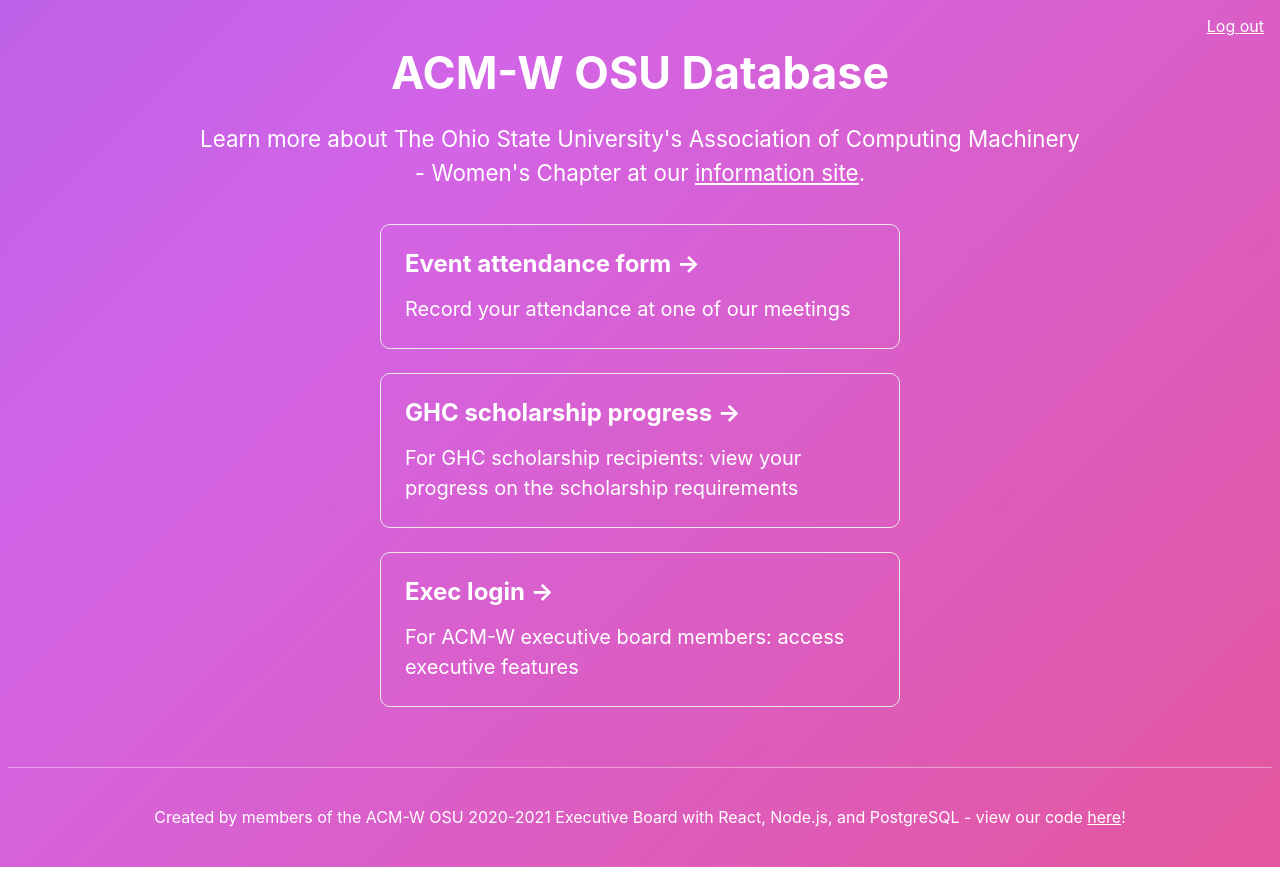
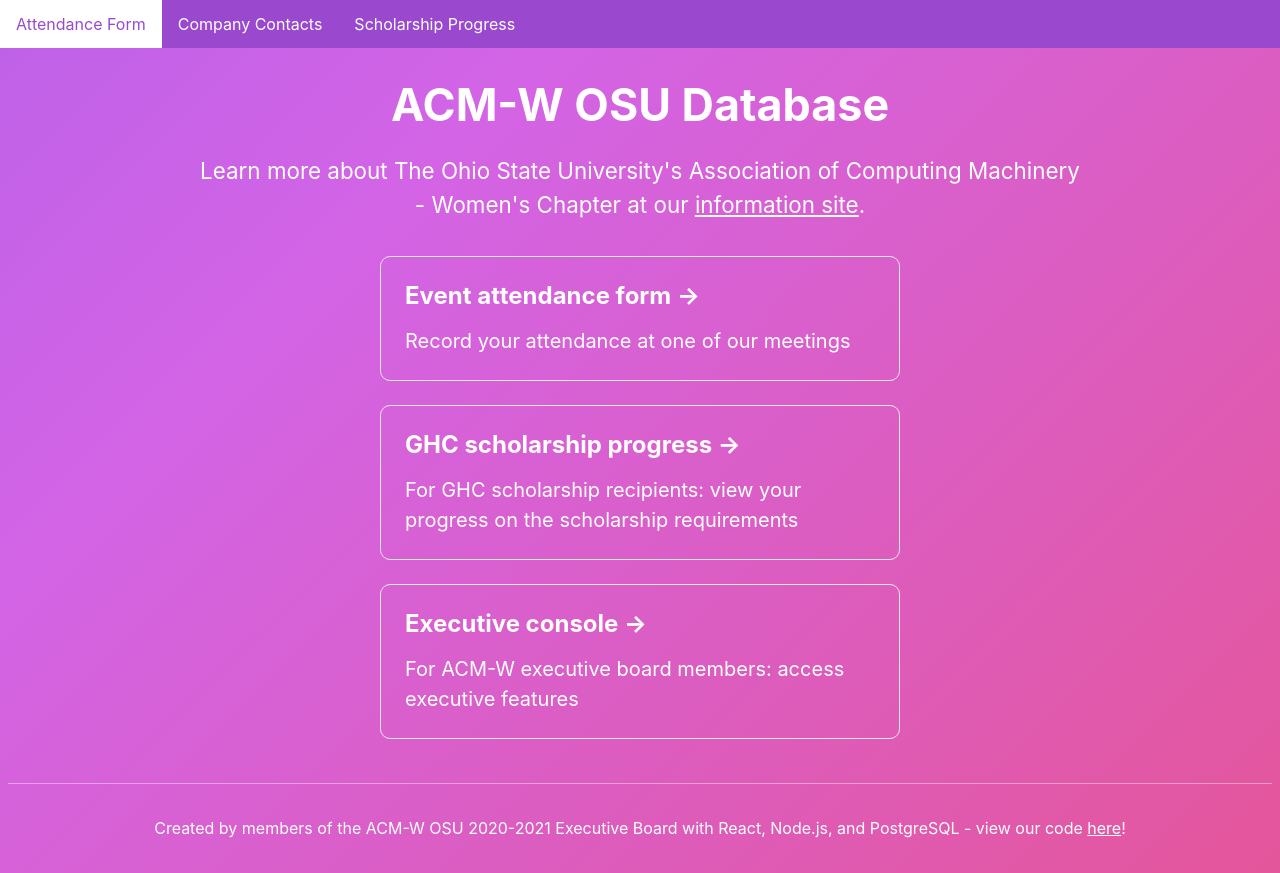
Before and after one commit to jgeorge37/acmwosu-db, a Next.js app in the folder acmw-db-app/: page / in a window 1280 px wide. Built offline with nearby package versions, Linux system fonts and the light colour scheme.

Commit message:
ADA-78 Add signout ability

```diff
--- a/acmw-db-app/components/NavBar.jsx
+++ b/acmw-db-app/components/NavBar.jsx
@@ -1,13 +1,44 @@
-import styles from '../styles/components/NavBar.module.css'
+import styles from '../styles/components/NavBar.module.css';
+import React, {useEffect, useState} from 'react';
 
 const NavBar = (props) => {
+  const [user, setUser] = useState(null);
+  const [showAlert, setShowAlert] = useState(false);
+  const [hideAlert, setHideAlert] = useState(false);
+
+  useEffect(() => {
+    setUser(localStorage.getItem('user'));
+  }, []);
+
+  useEffect(() => {
+    if(showAlert) {
+      const timer = setTimeout(() => {
+        setHideAlert(true);
+      }, 5000);
+      return () => clearTimeout(timer);
+    }
+  }, [showAlert]);
 
   return (
       <ul className={styles.bar}>
         <li className={styles.tab}><a className={props.current === "attendance" ? styles.current : null} href="/attendance">Attendance Form</a></li>
         <li className={styles.tab}><a className={props.current === "companycontacts" ? styles.current : null} href="/companycontacts">Company Contacts</a></li>
         <li className={styles.tab}><a className={props.current === "scholarshipprogress" ? styles.current : null} href="/scholarshipprogress">Scholarship Progress</a></li>
-        <li className={`${styles.tab} ${styles.signin}`}><a href="/signin">Logout</a></li>
+        {showAlert && !hideAlert &&
+          <div className={styles.alert}>
+            Successfully logged out &#x2705;
+          </div>
+        }
+        {user &&
+        <li className={`${styles.tab} ${styles.account}`}>
+          <span className={styles.email}>{JSON.parse(user).email}</span>
+          <span onClick={() => {
+            setUser(null);
+            localStorage.removeItem('user');
+            setShowAlert(true);
+          }} className={styles.logout}>Log out</span>
+        </li>
+        }
       </ul>
   )
 }
--- a/acmw-db-app/pages/_app.js
+++ b/acmw-db-app/pages/_app.js
@@ -1,5 +1,6 @@
 import '../styles/globals.css';
 import Head from 'next/head';
+import NavBar from '../components/NavBar';
 
 function MyApp({ Component, pageProps }) {
   return (
@@ -7,7 +8,14 @@
       <Head>
         <link rel="icon" href="/logo.png" />
       </Head>
-      <Component {...pageProps} />
+      <div className="app-container">
+        <div className="navbar">
+          <NavBar></NavBar>
+        </div>
+        <div className="component">
+          <Component {...pageProps} />
+        </div>
+      </div>
     </div>
    );
 }
--- a/acmw-db-app/pages/api/account/[pid].js
+++ b/acmw-db-app/pages/api/account/[pid].js
@@ -3,7 +3,7 @@
 // POST /api/account/verify
 // Check for matching email and password
 async function verify (email, password) {
-    const data = await pgQuery(`SELECT email FROM account WHERE email = '${email}' AND password = crypt('${password}', password);`);
+    const data = await pgQuery(`SELECT email, is_exec, id FROM account WHERE email = '${email}' AND password = crypt('${password}', password);`);
     return data.rows;
 }
 
--- a/acmw-db-app/pages/index.js
+++ b/acmw-db-app/pages/index.js
@@ -7,9 +7,6 @@
       <Head>
         <title>ACM-W Database</title>
       </Head>
-
-      <div onClick={() => console.log("hello")} className={styles.corner}>Log out</div>
-
       <main className={styles.main}>
 
         <h1 className={styles.title}>
@@ -33,7 +30,7 @@
           </a>
 
           <a href="/signin" className={styles.card}>
-            <h3>Exec login &rarr;</h3>
+            <h3>Executive console &rarr;</h3>
             <p>For ACM-W executive board members: access executive features</p>
           </a>
         </div>
--- a/acmw-db-app/styles/Home.module.css
+++ b/acmw-db-app/styles/Home.module.css
@@ -1,18 +1,7 @@
-.corner {
-  position: absolute;
-  right: 1em;
-  top: 1em;
-  text-decoration: underline;
-}
-.corner:hover {
-  cursor: pointer;
-  font-weight: bold;
-}
-
 .container {
-  min-height: 100vh;
   padding: 0 0.5rem;
   display: flex;
+  flex: 1 1 auto;
   flex-direction: column;
   justify-content: center;
   align-items: center;
@@ -20,7 +9,7 @@
 }
 
 .main {
-  padding: 3rem 0;
+  padding: 2em 0;
   flex: 1;
   display: flex;
   flex-direction: column;
@@ -30,9 +19,9 @@
 
 .footer {
   width: 100%;
-  height: 100px;
   border-top: 1px solid rgba(256,256,256,0.4);
   display: flex;
+  height: 90px;
   justify-content: center;
   align-items: center;
 }
--- a/acmw-db-app/styles/components/NavBar.module.css
+++ b/acmw-db-app/styles/components/NavBar.module.css
@@ -4,6 +4,14 @@
   white: #FFFFFF
   dark gray: #373738
 */
+.alert {
+  float: right;
+  margin: 0.5em 0.7em;
+  color: white;
+  background-color: rgba(0,0,0,0.5);
+  padding: 0.3em 0.5em;
+  border-radius: 4px;
+}
 
 .bar {
   list-style-type: none;
@@ -18,11 +26,30 @@
 .tab {
   float: left;
 }
-
-.tab.signin {
+.tab.account {
   float: right;
+  color: white;
+  margin-right: 0.7em;
 }
-
+.tab.account .email {
+  float: left;
+  margin-left: 0.5em;
+  margin-top: 0.5em;
+  padding: 0.3em 0.5em;
+}
+.tab.account .logout {
+  float: right;
+  margin-left: 0.5em;
+  margin-top: 0.5em;
+  padding: 0.3em 0.5em;
+  border: 1px solid rgba(256,256,256,0.5);
+  border-radius: 4px;
+}
+.tab.account .logout:hover {
+  cursor: pointer;
+  background-color: rgba(256,256,256,0.8);
+  color: #9A49CE;
+}
 .tab a {
   display: block;
   color: #FFFFFF;
--- a/acmw-db-app/styles/globals.css
+++ b/acmw-db-app/styles/globals.css
@@ -14,3 +14,20 @@
 * {
   box-sizing: border-box;
 }
+
+.app-container {
+  display: flex;
+  flex-flow: column;
+  min-height: 100vh;
+}
+.app-container .navbar {
+  flex: 0 1 auto;
+}
+.app-container .component {
+  display: flex;
+  flex-direction: column;
+  flex: 1 1 auto;
+}
+.app-container .component > div {
+  height: 100%;
+}
```
